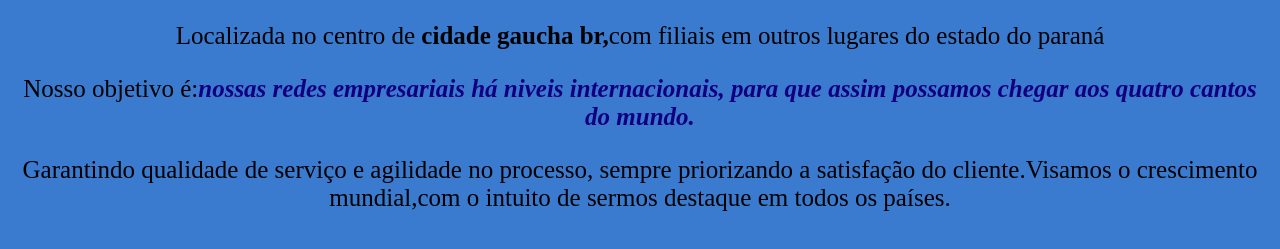
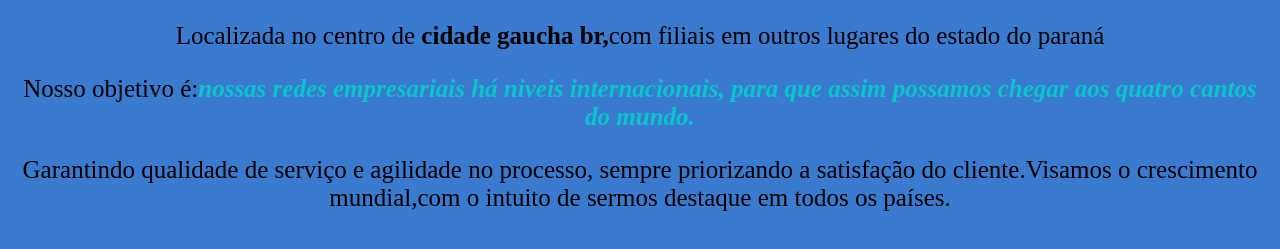
Before and after one commit to LzWinther/projeto1, a plain HTML site: page index.html in a window 1280 px wide. Shown: the part 61-310 px from the top of the page. Drawn offline with Linux system fonts and the light colour scheme.

Commit message:
alteraçaofita

```diff
--- a/style.css
+++ b/style.css
@@ -4,4 +4,4 @@ h1 {text-align: center;}
 
 p{text-align: center;}
 
-em strong {color:rgb(19, 0, 129)}
+em strong {color:rgb(9, 197, 204)}
```
